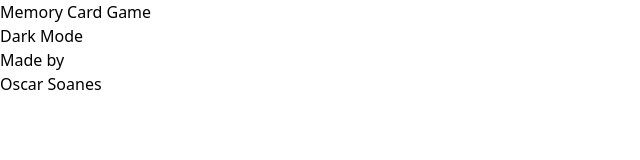
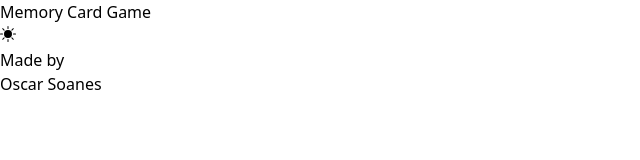
Before and after one commit to OscarSoanes/memory-card, a React (Create React App) app: page / in a window 1280 px wide. Shown: the top 160 px of the page, without its empty margins (0-640 px from the left). Built offline with nearby package versions, Linux system fonts and the light colour scheme.

Commit message:
Added a dark mode toggle button

```diff
--- a/src/App.js
+++ b/src/App.js
@@ -1,11 +1,19 @@
+import { useState } from "react";
+
 import { Header } from "./components/Header";
 import { Main } from "./components/Main";
 import { Footer } from "./components/Footer";
 
 function App() {
+  const [darkMode, setDarkMode] = useState(false);
+
+  function toggleDarkMode() {
+    setDarkMode(!darkMode);
+  }
+
   return (
-    <div className="App">
-      <Header />
+    <div className={darkMode && "dark"}>
+      <Header darkMode={darkMode} toggleDarkMode={toggleDarkMode}/>
       <Main />
       <Footer />
     </div>
--- a/src/components/Header.jsx
+++ b/src/components/Header.jsx
@@ -1,9 +1,14 @@
-export function Header() {
+import { BsFillMoonFill } from 'react-icons/bs';
+import { BsFillSunFill } from 'react-icons/bs';
+
+export function Header({darkMode, toggleDarkMode}) {
     return (
         <header>
             <h1>Memory Card Game</h1>
 
-            <button>Dark Mode</button>
+            <button onClick={toggleDarkMode}>
+                {darkMode ? <BsFillMoonFill /> : <BsFillSunFill />}
+            </button>
         </header>
     )
 }
```
